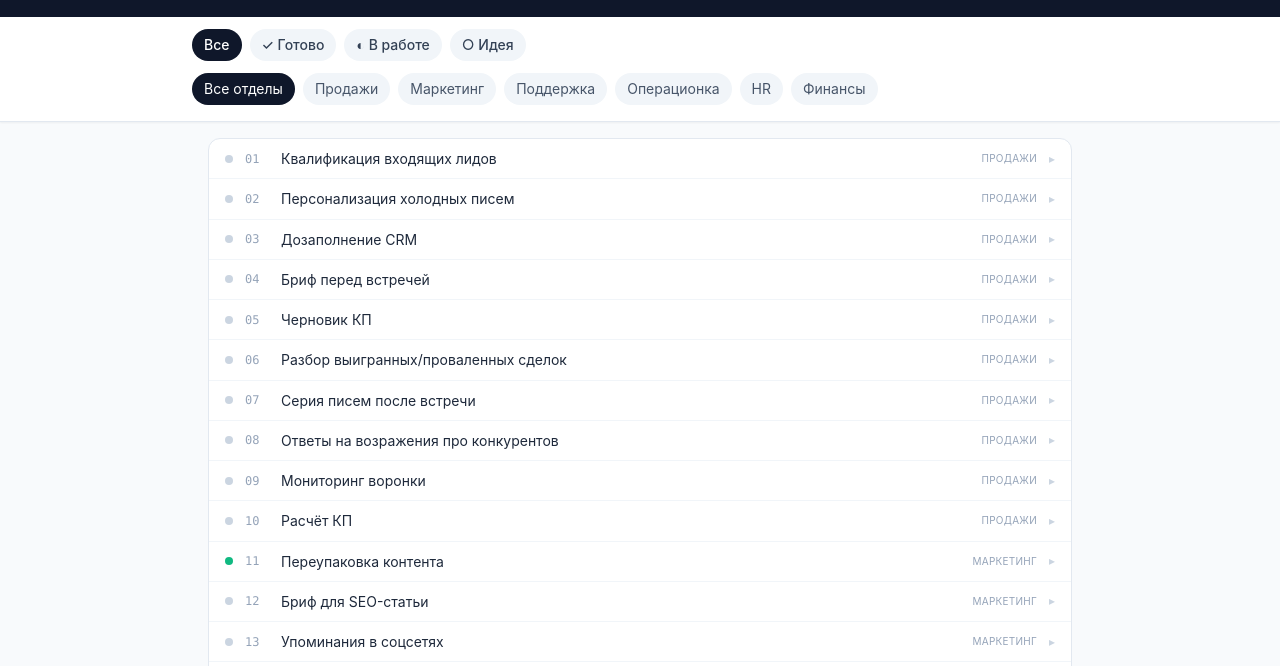
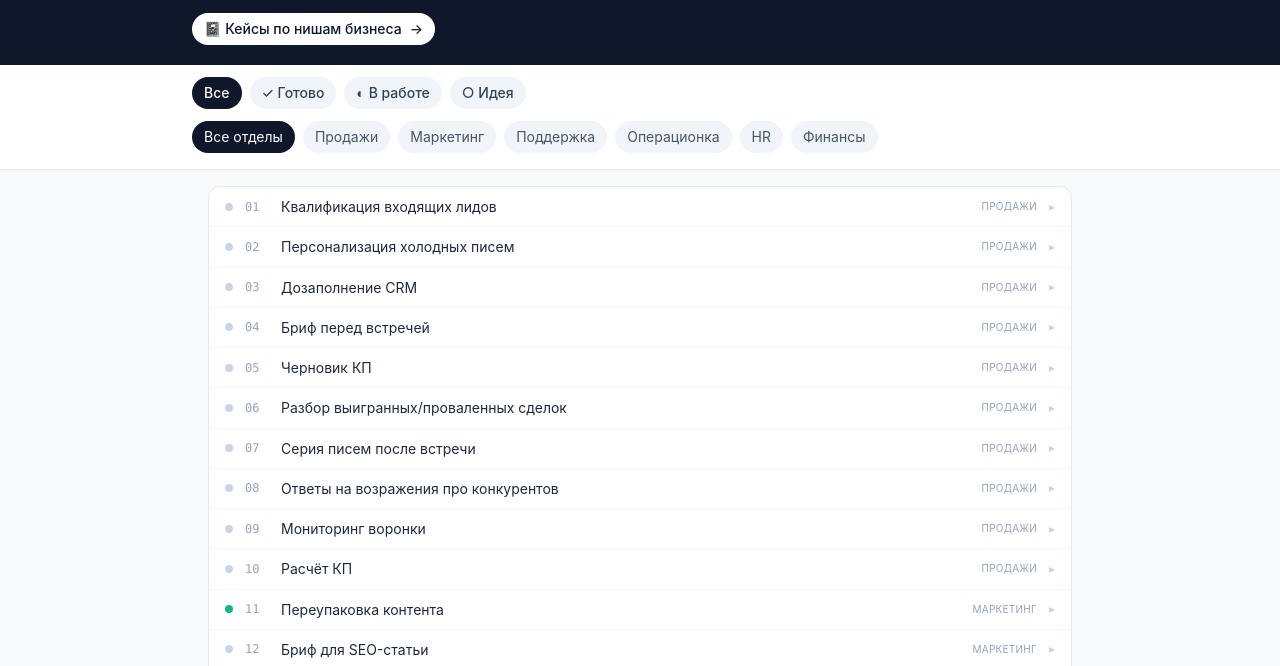
Before and after one commit to antonbezhin-tech/automations-bank, a plain HTML site: page index.html in a window 1280 px wide. Shown: the part 107-773 px from the top of the page. Drawn offline with nearby package versions, Linux system fonts and the light colour scheme.

Commit message:
[agent] feat: ссылка с главной на /niches.html

```diff
--- a/index.html
+++ b/index.html
@@ -30,6 +30,9 @@
       <span class="text-amber-400"><b id="stat-wip">0</b> wip</span>
       <span class="text-slate-400"><b id="stat-idea">0</b> idea</span>
     </div>
+    <a href="./niches.html" class="inline-flex items-center gap-2 mt-4 px-3 py-1.5 rounded-full bg-white text-slate-900 text-sm font-medium hover:scale-105 transition-transform">
+      📓 Кейсы по нишам бизнеса <span>→</span>
+    </a>
   </div>
 </header>
 
```
